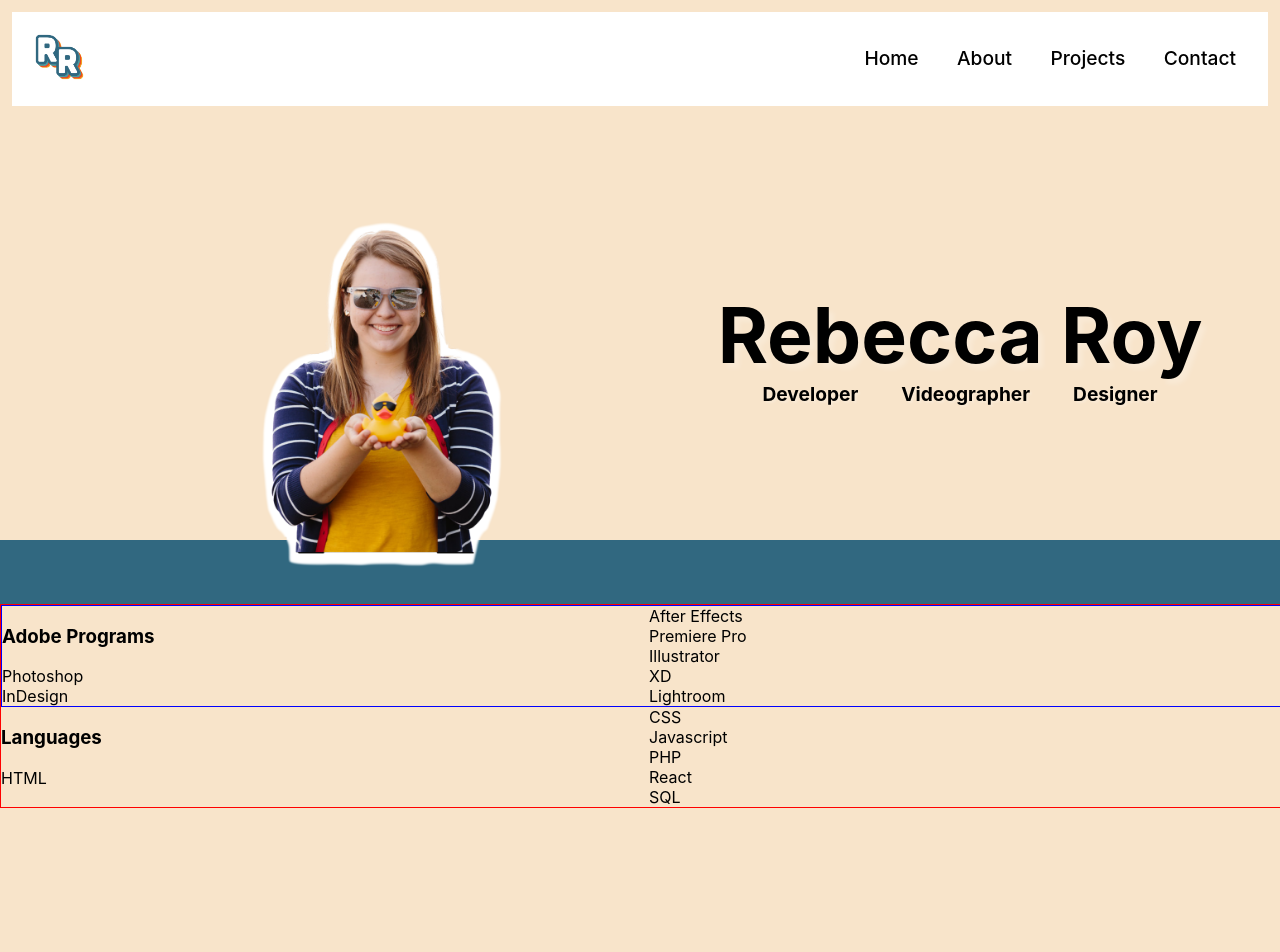
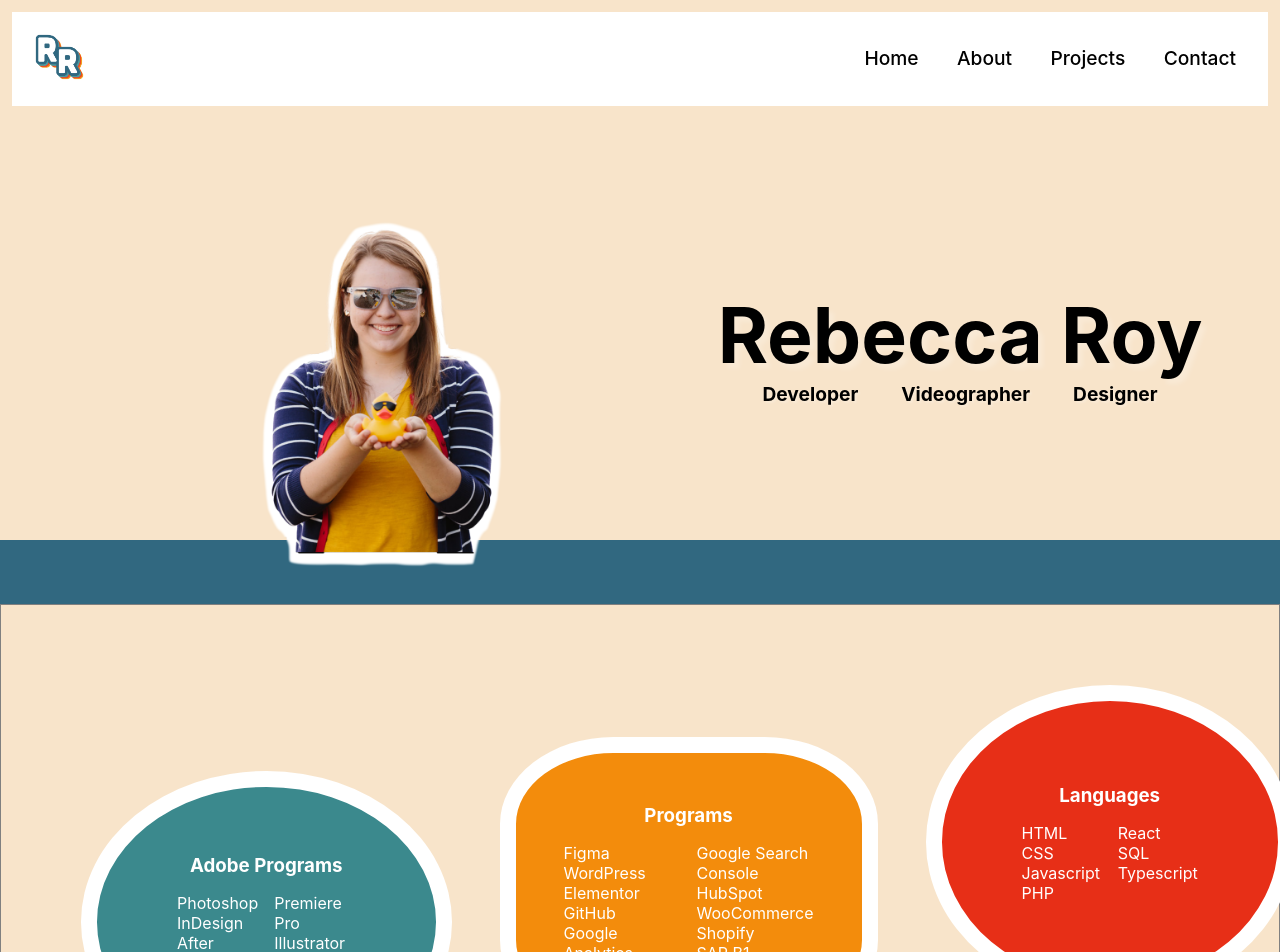
Before and after one commit to RRoyStudio/RRoy-Portfolio, a React (Create React App) app in the folder portfolio/: page / in a window 1280 px wide. Shown: the top 952 px of the page. Built offline with nearby package versions, Linux system fonts and the light colour scheme.

Commit message:
Final SW update

```diff
--- a/portfolio/src/Comp/Software.css
+++ b/portfolio/src/Comp/Software.css
@@ -1,22 +1,86 @@
 .software {
-    width: 100%;
-    display: grid;
-    grid-template-columns: (3, 1fr);
-    border: red 1px solid;
-    grid-row: 1;
+    display: flex;
+    justify-content: space-around;
+    align-items: center;
+    padding: 5rem;
+    gap: 3rem;
+    border: gray 1px solid;
+    overflow: none;
 }
 
-.container {
-    padding: 2rem;
+.adobe h3,
+.development h3, .design h3 {
+    column-span: all;
+    margin-bottom: 1rem;
+    text-align: center;
+    background-color: transparent;
 }
 
-.adobe {
+.adobe,
+.development,
+.design {
     display: block;
     column-count: 2;
-    border: blue 1px solid;
+    max-width: 400px;
+    /* Adjust this value based on your needs */
+    border: 1px solid;
+    /* Keeping your colored borders */
+    padding: 1rem;
+    color: white;
+    border: 1rem solid white;
 }
 
-.development{
-    display:block;
-    column-count: 2;
+.adobe-item, .program-items, .languages{
+    background-color: transparent;
 }
+
+/* styles for each sticker */
+.adobe {
+    padding: 5rem;
+    padding-top: 3rem;
+    padding-bottom: 4rem;
+    border-radius: 50%;
+    background-color: var(--color3);
+    margin-top: 5rem;
+}
+
+.development {
+    border-radius: 60%;
+    padding:5rem;
+    padding-top: 4rem;
+    background-color: var(--color2);
+    margin-bottom: 5rem;
+}
+
+.design {
+    border-radius: 30%;
+    padding:3rem;
+    padding-top: 2rem;
+    justify-content: center;
+    background-color: var(--color1);
+    margin-top: 0px;
+}
+
+
+.row:after {
+    content: "";
+    display: table;
+    clear: both;
+}
+
+@media screen and (max-width: 700px) {
+    .software {
+        flex-direction: column;
+        align-items: center;
+        width: 1fr;
+        padding-top: 0;
+        padding-bottom: 0;
+    }
+    .adobe, .development, .design {
+        width: 100%;
+        padding: 2rem;
+        padding-bottom: 3rem;
+        margin-bottom: 1rem;
+    }
+
+}
--- a/portfolio/src/Comp/Software.js
+++ b/portfolio/src/Comp/Software.js
@@ -17,7 +17,8 @@ const development_tools = [
   "Javascript",
   "PHP",
   "React",
-  "SQL"
+  "SQL",
+  "Typescript",
 ];
 
 const design_tools = [
@@ -55,11 +56,24 @@ const Development = () => (
   </div>
 )
 
+const Design = () => (
+  <div className="design">
+    <h3>Programs</h3>
+    {design_tools.map((tool) => (
+      <div key={tool} className="program-items">
+        {tool}
+      </div>
+    ))}
+  </div>
+);
+
 function Software() {
   return (
     <div className="software">
     <AdobeList />
+    <Design />
     <Development />
+
     </div>
   );
 };
```
